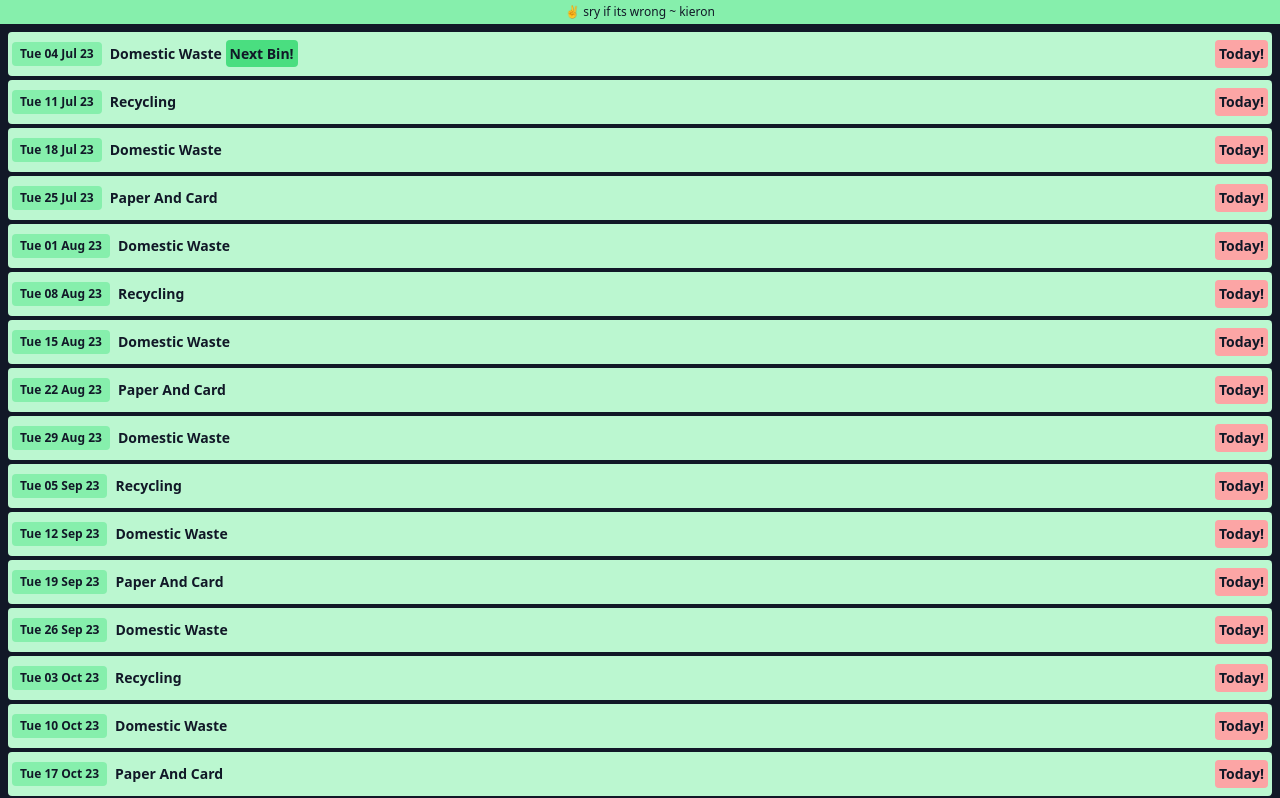
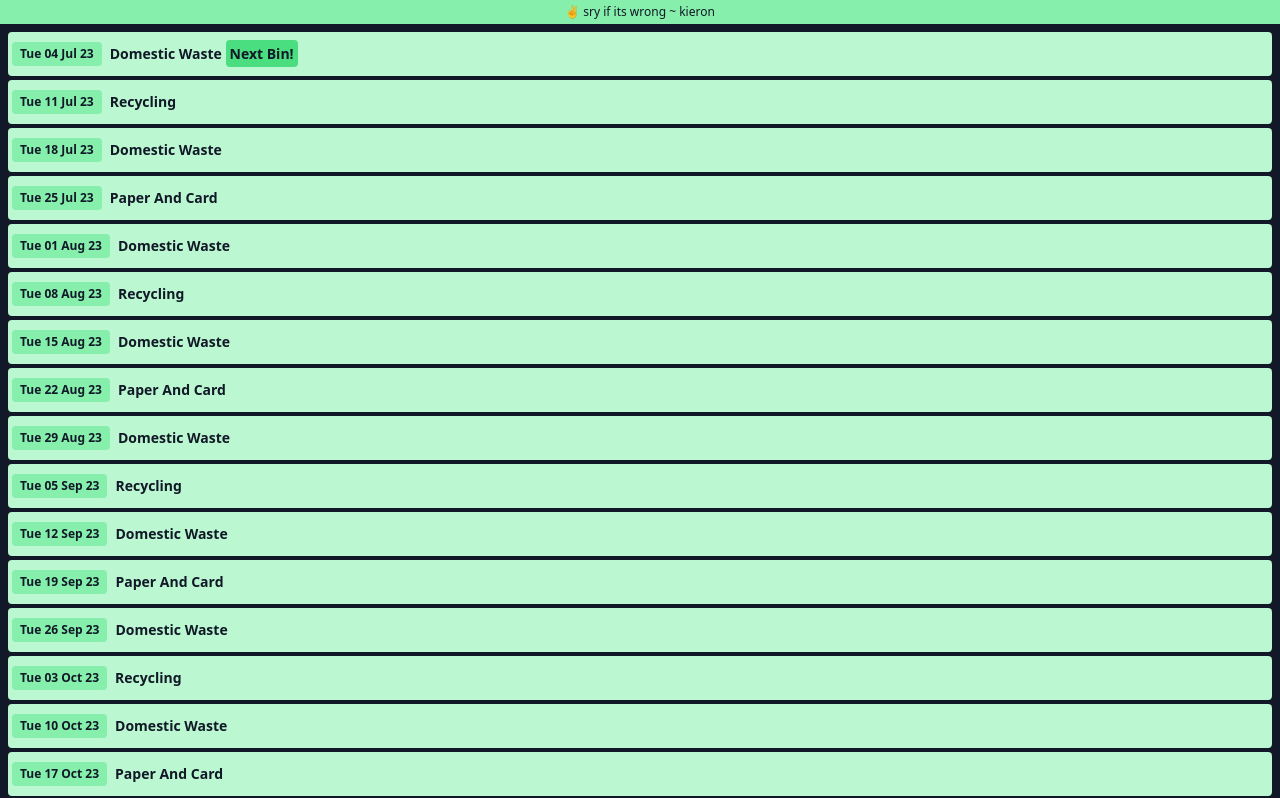
Before and after one commit to kieron/louthbin, a Nuxt app: page / in a window 1280 px wide. Shown: the top 798 px of the page. Built offline with nearby package versions, Linux system fonts and the light colour scheme.

Commit message:
remove true

```diff
--- a/components/BinTable.vue
+++ b/components/BinTable.vue
@@ -202,7 +202,7 @@ const currentBinData = binData.filter((bin) => {
       </div>
 
       <div
-        v-if="true || isToday(new Date(day.date))"
+        v-if="isToday(new Date(day.date))"
         class="bg-red-300 p-1 rounded font-bold ml-auto text-sm md:text-md"
       >
         Today!
```
